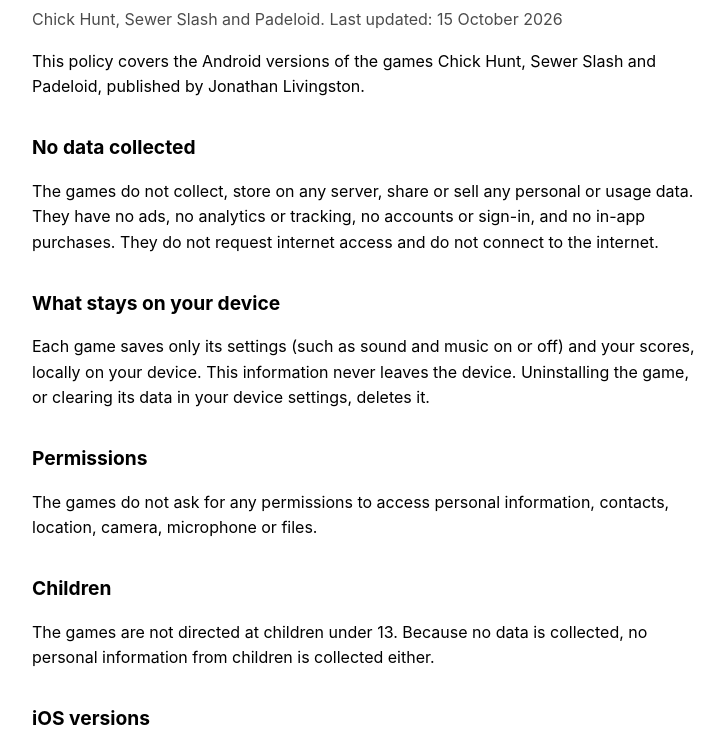
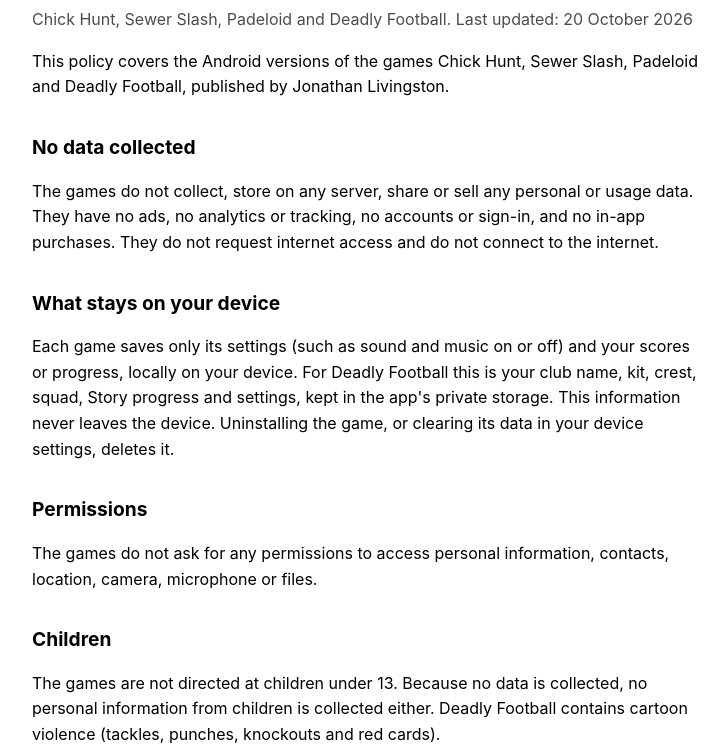
Before and after one commit to JonathanLivingston/JonathanLivingston.github.io, a plain HTML site: page privacy/index.html in a window 1280 px wide. Shown: the part 74-819 px from the top of the page, without its empty margins (272-1000 px from the left). Drawn offline with Linux system fonts and the light colour scheme.

Commit message:
Privacy policy: add Deadly Football

```diff
--- a/privacy/index.html
+++ b/privacy/index.html
@@ -14,21 +14,21 @@
 </head>
 <body>
 <h1>Privacy Policy</h1>
-<p class="meta">Chick Hunt, Sewer Slash and Padeloid. Last updated: 15 October 2026</p>
+<p class="meta">Chick Hunt, Sewer Slash, Padeloid and Deadly Football. Last updated: 20 October 2026</p>
 
-<p>This policy covers the Android versions of the games Chick Hunt, Sewer Slash and Padeloid, published by Jonathan Livingston.</p>
+<p>This policy covers the Android versions of the games Chick Hunt, Sewer Slash, Padeloid and Deadly Football, published by Jonathan Livingston.</p>
 
 <h2>No data collected</h2>
 <p>The games do not collect, store on any server, share or sell any personal or usage data. They have no ads, no analytics or tracking, no accounts or sign-in, and no in-app purchases. They do not request internet access and do not connect to the internet.</p>
 
 <h2>What stays on your device</h2>
-<p>Each game saves only its settings (such as sound and music on or off) and your scores, locally on your device. This information never leaves the device. Uninstalling the game, or clearing its data in your device settings, deletes it.</p>
+<p>Each game saves only its settings (such as sound and music on or off) and your scores or progress, locally on your device. For Deadly Football this is your club name, kit, crest, squad, Story progress and settings, kept in the app's private storage. This information never leaves the device. Uninstalling the game, or clearing its data in your device settings, deletes it.</p>
 
 <h2>Permissions</h2>
 <p>The games do not ask for any permissions to access personal information, contacts, location, camera, microphone or files.</p>
 
 <h2>Children</h2>
-<p>The games are not directed at children under 13. Because no data is collected, no personal information from children is collected either.</p>
+<p>The games are not directed at children under 13. Because no data is collected, no personal information from children is collected either. Deadly Football contains cartoon violence (tackles, punches, knockouts and red cards).</p>
 
 <h2>iOS versions</h2>
 <p>If an iOS version of Chick Hunt or Padeloid is released, it may let you submit scores to Apple Game Center leaderboards when you are signed in to Game Center. Those scores are handled by Apple under Apple's privacy policy. The publisher receives no personal data from this.</p>
```
